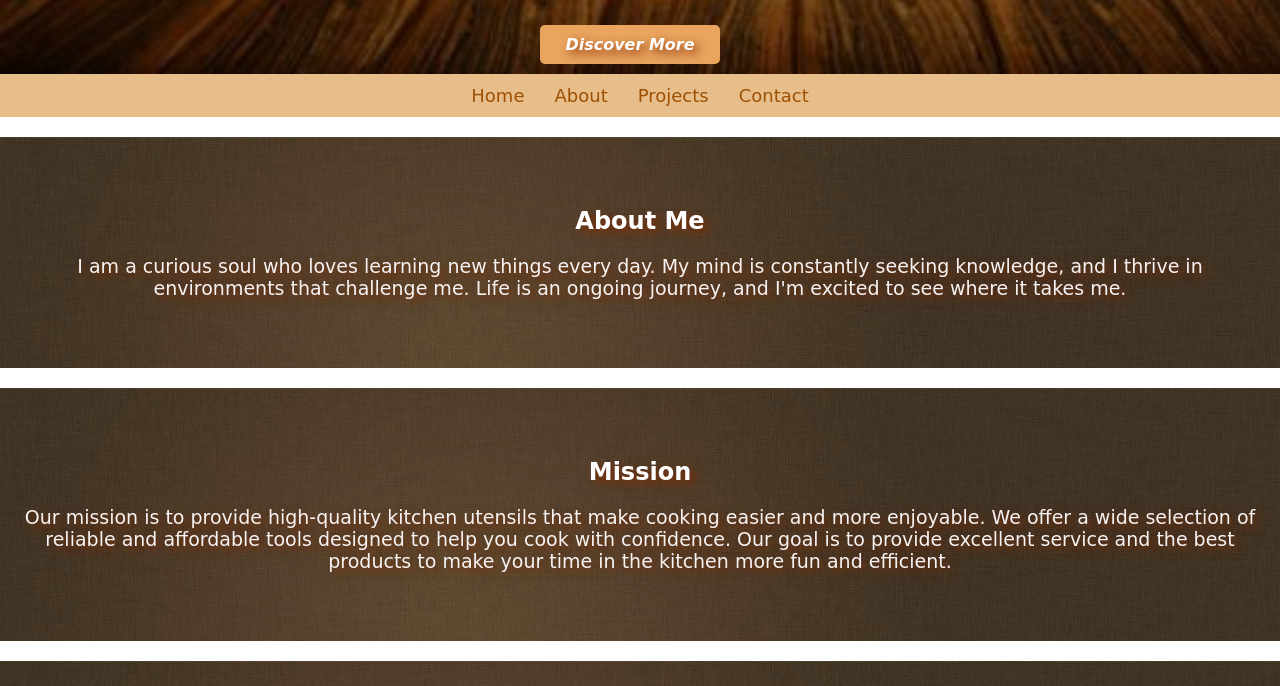
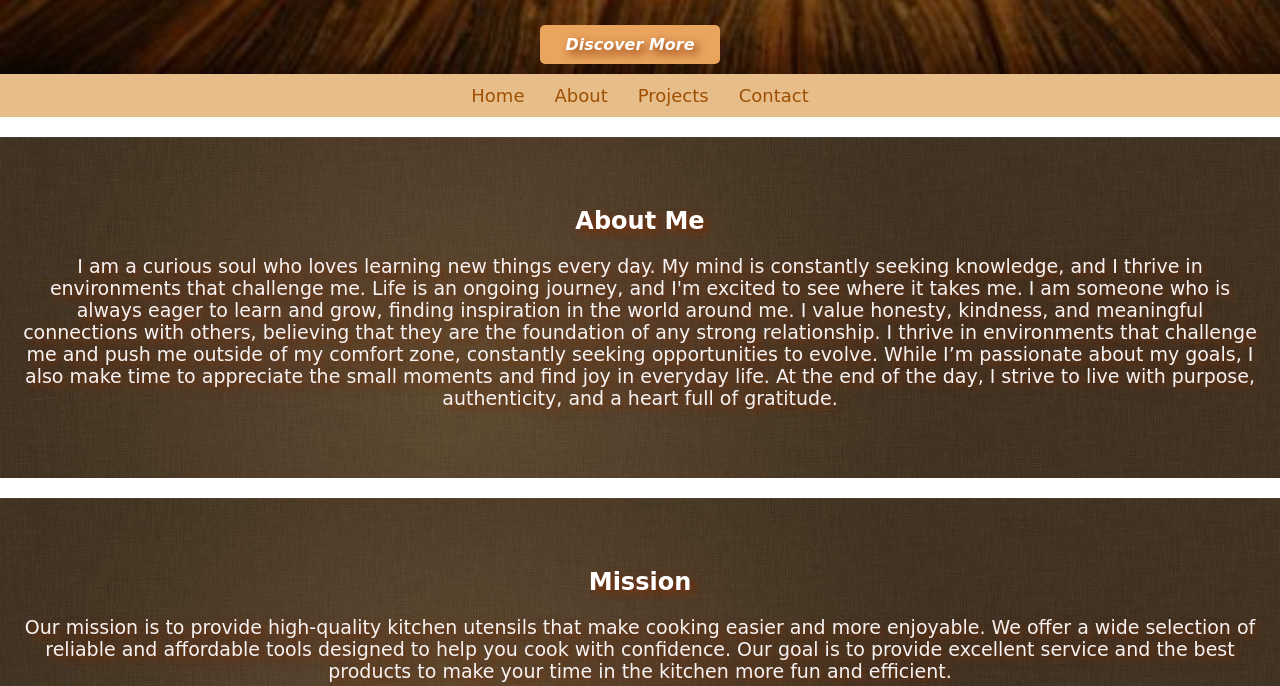
Before and after one commit to lovely-kitchen/lovely-kitchen14, a plain HTML site: page journal.html in a window 1280 px wide. Shown: the part 147-833 px from the top of the page. Drawn offline with Linux system fonts and the light colour scheme.

Commit message:
Update journal.html

```diff
--- a/journal.html
+++ b/journal.html
@@ -278,7 +278,8 @@
     </nav>
     <section id="about" class="section slide-in">
         <h2>About Me</h2>
-        <p>I am a curious soul who loves learning new things every day. My mind is constantly seeking knowledge, and I thrive in environments that challenge me. Life is an ongoing journey, and I'm excited to see where it takes me.</section>
+        <p>I am a curious soul who loves learning new things every day. My mind is constantly seeking knowledge, and I thrive in environments that challenge me. Life is an ongoing journey, and I'm excited to see where it takes me.
+    I am someone who is always eager to learn and grow, finding inspiration in the world around me. I value honesty, kindness, and meaningful connections with others, believing that they are the foundation of any strong relationship. I thrive in environments that challenge me and push me outside of my comfort zone, constantly seeking opportunities to evolve. While I’m passionate about my goals, I also make time to appreciate the small moments and find joy in everyday life. At the end of the day, I strive to live with purpose, authenticity, and a heart full of gratitude.</section>
     <section id="mission" class="section slide-in">
         <h2>Mission</h2>
         <p> Our mission is to provide high-quality kitchen utensils that make cooking easier and more enjoyable. We offer a wide selection of reliable and affordable tools designed to help you cook with confidence. Our goal is to provide excellent service and the best products to make your time in the kitchen more fun and efficient.</p>
```
